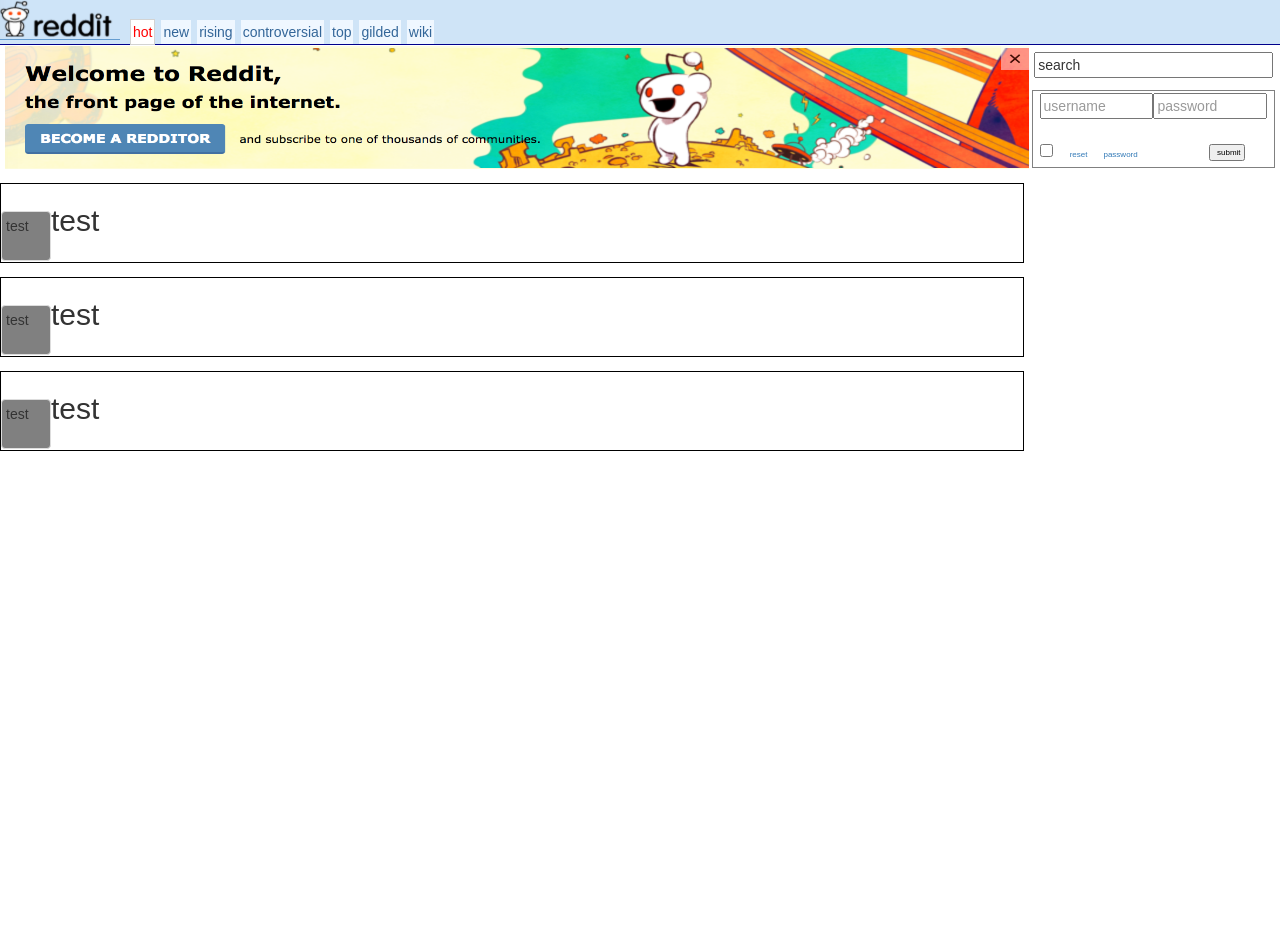
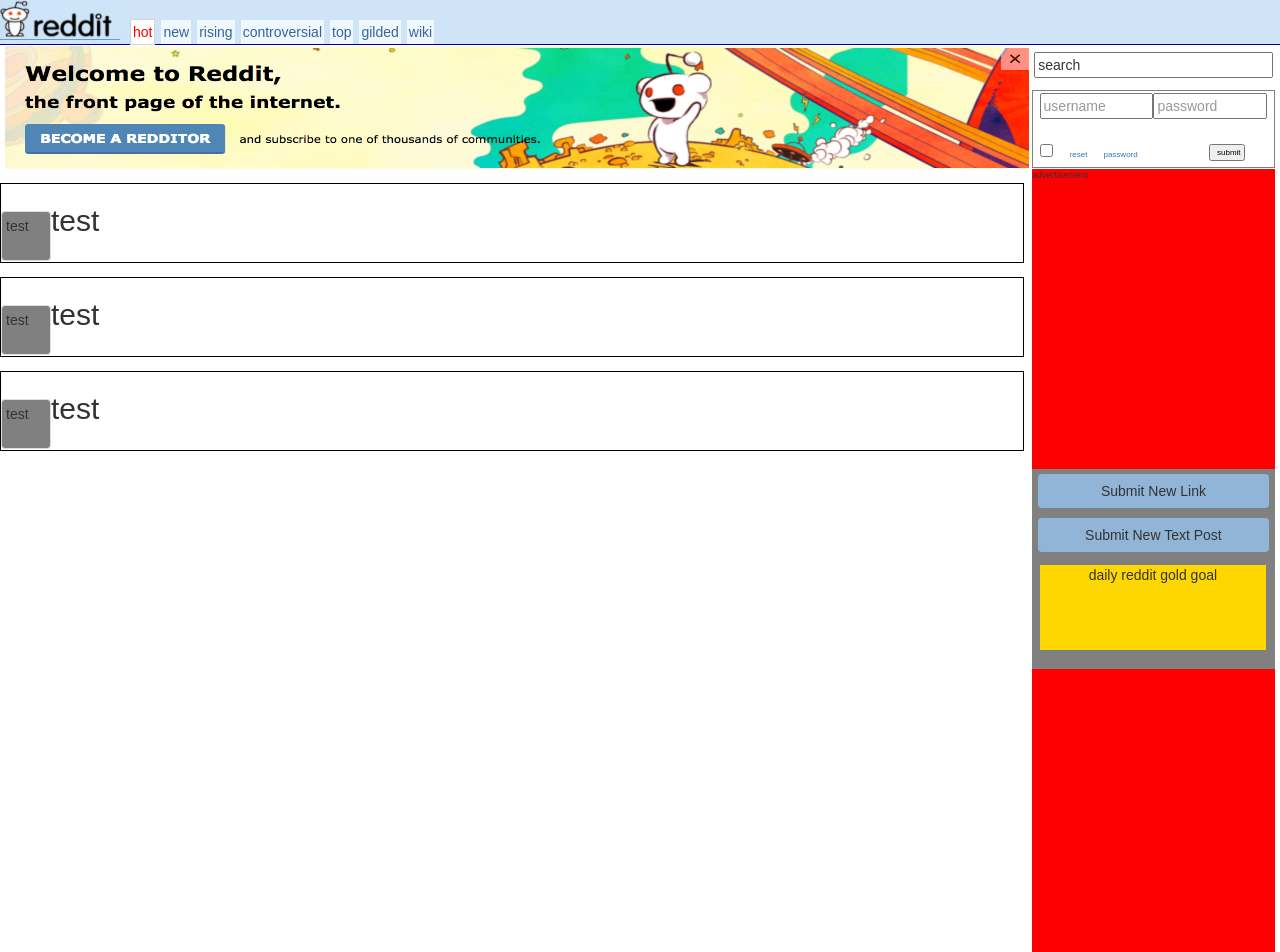
Before and after one commit to antonia-villa/reddit-copy, a React (Create React App) app: page / in a window 1280 px wide. Shown: the top 952 px of the page. Before the commit the page ends 800 px from the top, so only its background shows below. Built offline with nearby package versions, Linux system fonts and the light colour scheme.

Commit message:
peter;s css

```diff
--- /dev/null
+++ b/src/AdBar.js
@@ -0,0 +1,22 @@
+import React, {Component} from 'react';
+
+
+class AdBar extends Component {
+	render(){
+		return(
+			<div className ="side-bar">
+				<p className="ad-note">advertisement</p>
+				<div className="first-ad"> </div>
+				<div className="btn new-link"> Submit New Link</div>
+				<div className="btn new-link"> Submit New Text Post</div>
+				<div className="reddit-gold"> daily reddit gold goal</div>
+				<div className="second-ad">  </div>
+			</div>
+		)
+	}
+}
+
+
+
+
+export default AdBar;
--- a/src/App.css
+++ b/src/App.css
@@ -134,3 +134,54 @@ li{
 
 
 /*end article items*/
+
+/*Peter Side Bar/Ads*/
+
+.side-bar{
+  width: 19%;
+  position:absolute;
+  background-color: grey;
+  height: 800px;
+  right: 0;
+  margin-right: 5px;
+}
+
+.ad-note{
+  font-size: 9px;
+  position: absolute;
+  top: 0;
+  left: 100;
+}
+
+.first-ad{
+  background-color: red;
+  width: 100%;
+  height: 300px;
+}
+
+.new-link {
+  margin: 5px;
+  background-color: #90B5D7;
+  width: 95%;
+}
+
+.reddit-gold {
+  width:93%;
+  height: 85px;
+  background-color: gold;
+  text-align:center;
+  margin: 8px 0 8px 8px;
+}
+
+.second-ad{
+  height:300px;
+  width:100%;
+  background-color: red;
+  position: absolute;
+  bottom: 0;
+}
+
+#note-2{
+  position: relative;
+
+}
--- a/src/App.js
+++ b/src/App.js
@@ -2,6 +2,7 @@ import React, { Component } from 'react';
 import './App.css';
 import Nav from './Nav.js'
 import Banner from './Banner.js'
+import AdBar from './AdBar.js'
 
 //Importing Components
 import Article from './Articles/Article.js'
@@ -18,6 +19,7 @@ class App extends Component {
       <div className="App">
       <Nav />
       <Banner />
+      <AdBar />
 
         <div className="article-container">
           {this.articles(3)}
--- a/src/Banner.js
+++ b/src/Banner.js
@@ -10,7 +10,7 @@ class Banner extends Component {
 					<div className="login-form-line">
 						<input className="login-info" type="text" value="username" placeholder="username" />
 						<input className="login-info" type="text" value="password" placeholder="password" />
-						<div class="remember-me">
+						<div className="remember-me">
 							<input type="checkbox" value="remember me" />
 							<a href="#">reset</a>
 							<a href="#">password</a>
```
Also changed, not shown: package.json (line endings or trailing spaces).
